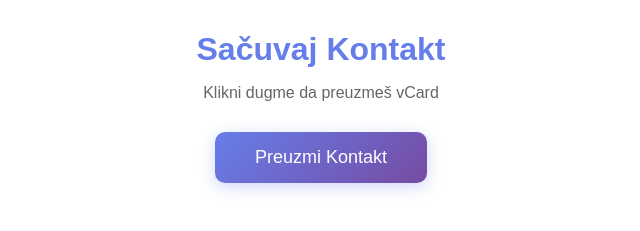
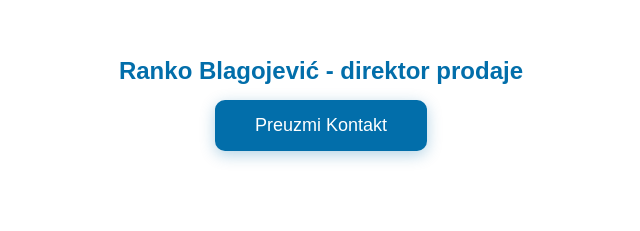
Before and after one commit to ODMC-code/qr, a plain HTML site: page index.html in a window 1280 px wide. Shown: the part 401-632 px from the top of the page, without its empty margins (319-959 px from the left). Drawn offline with Linux system fonts and the light colour scheme.

Commit message:
Update index.html

```diff
--- a/index.html
+++ b/index.html
@@ -26,8 +26,9 @@
             margin-bottom: 40px;
         }
         h1 {
-            color: #667eea;
+            color: #026eaa;
             margin-bottom: 15px;
+            font-size: 24px;
         }
         p {
             color: #666;
@@ -37,16 +38,17 @@
         button {
             padding: 15px 40px;
             font-size: 18px;
-            background: linear-gradient(135deg, #667eea 0%, #764ba2 100%);
+            background: #026eaa;
             color: white;
             border: none;
             border-radius: 10px;
             cursor: pointer;
-            box-shadow: 0 4px 15px rgba(102, 126, 234, 0.3);
+            box-shadow: 0 4px 15px rgba(2, 110, 170, 0.3);
         }
         button:hover {
             transform: translateY(-2px);
-            box-shadow: 0 6px 20px rgba(102, 126, 234, 0.4);
+            box-shadow: 0 6px 20px rgba(2, 110, 170, 0.4);
+            background: #025a8a;
             transition: all 0.3s;
         }
     </style>
@@ -56,8 +58,7 @@
         <!-- ODM Collections Logo -->
         <img src="odm-logo.png" alt="ODM Collections" class="logo">
 
-        <h1>Sačuvaj Kontakt</h1>
-        <p>Klikni dugme da preuzmеš vCard</p>
+        <h1>Ranko Blagojević - direktor prodaje</h1>
         <button onclick="downloadVCard()">Preuzmi Kontakt</button>
     </div>
     <script>
```
